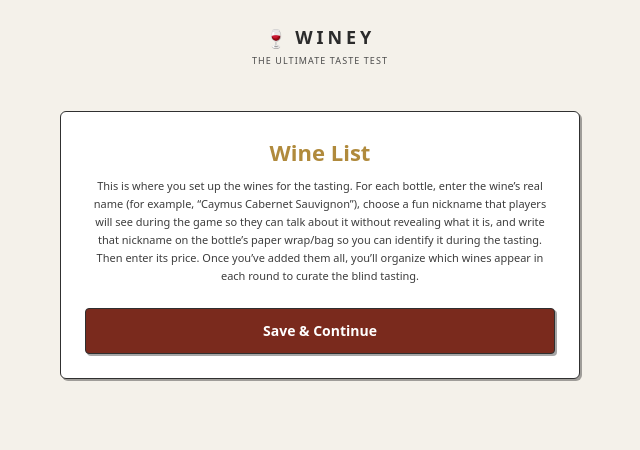
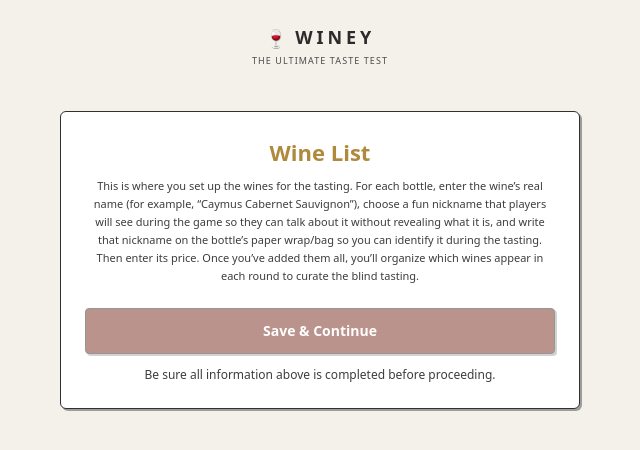
Before and after one commit to maximkali/Winey-Windsurf, a Next.js app: page /host/wine-list in a window 1280 px wide. Shown: the top 450 px of the page, without its empty margins (320-960 px from the left). Built offline with nearby package versions, Linux system fonts and the light colour scheme.

Commit message:
Disable Wine List continue until required fields complete

```diff
--- a/src/app/host/wine-list/page.tsx
+++ b/src/app/host/wine-list/page.tsx
@@ -272,6 +272,23 @@ export default function WineListPage() {
     }
   }
 
+  const bottleCountOk = typeof requiredBottleCount !== 'number' || wines.length === requiredBottleCount;
+  const allWinesHaveRequiredFields =
+    wines.length > 0 &&
+    wines.every((w) => {
+      if (!w.labelBlinded.trim()) return false;
+      if (!w.nickname.trim()) return false;
+
+      // Price is edited in a draft field; validate the draft if present, otherwise fall back to stored price.
+      const draft = priceDraftByWineId[w.id];
+      const parsed = typeof draft === 'string' ? parseMoneyInput(draft) : ({ ok: true, value: w.price } as const);
+      if (!parsed.ok) return false;
+      return parsed.value !== null;
+    });
+
+  const canContinue = !loading && bottleCountOk && allWinesHaveRequiredFields;
+  const continueHelperMessage = !loading && !canContinue ? 'Be sure all information above is completed before proceeding.' : null;
+
   return (
     <WineyShell maxWidthClassName="max-w-[720px]">
       <main className="pt-8">
@@ -339,10 +356,14 @@ export default function WineListPage() {
               <Button
                 className="w-full py-3"
                 onClick={onContinue}
-                disabled={typeof requiredBottleCount === 'number' && wines.length !== requiredBottleCount}
+                disabled={!canContinue}
               >
                 Save &amp; Continue
               </Button>
+
+              {continueHelperMessage ? (
+                <p className="text-center text-[12px] text-[#3d3d3d]">{continueHelperMessage}</p>
+              ) : null}
 
               {showDevTools ? (
                 <div className="text-center">
```
